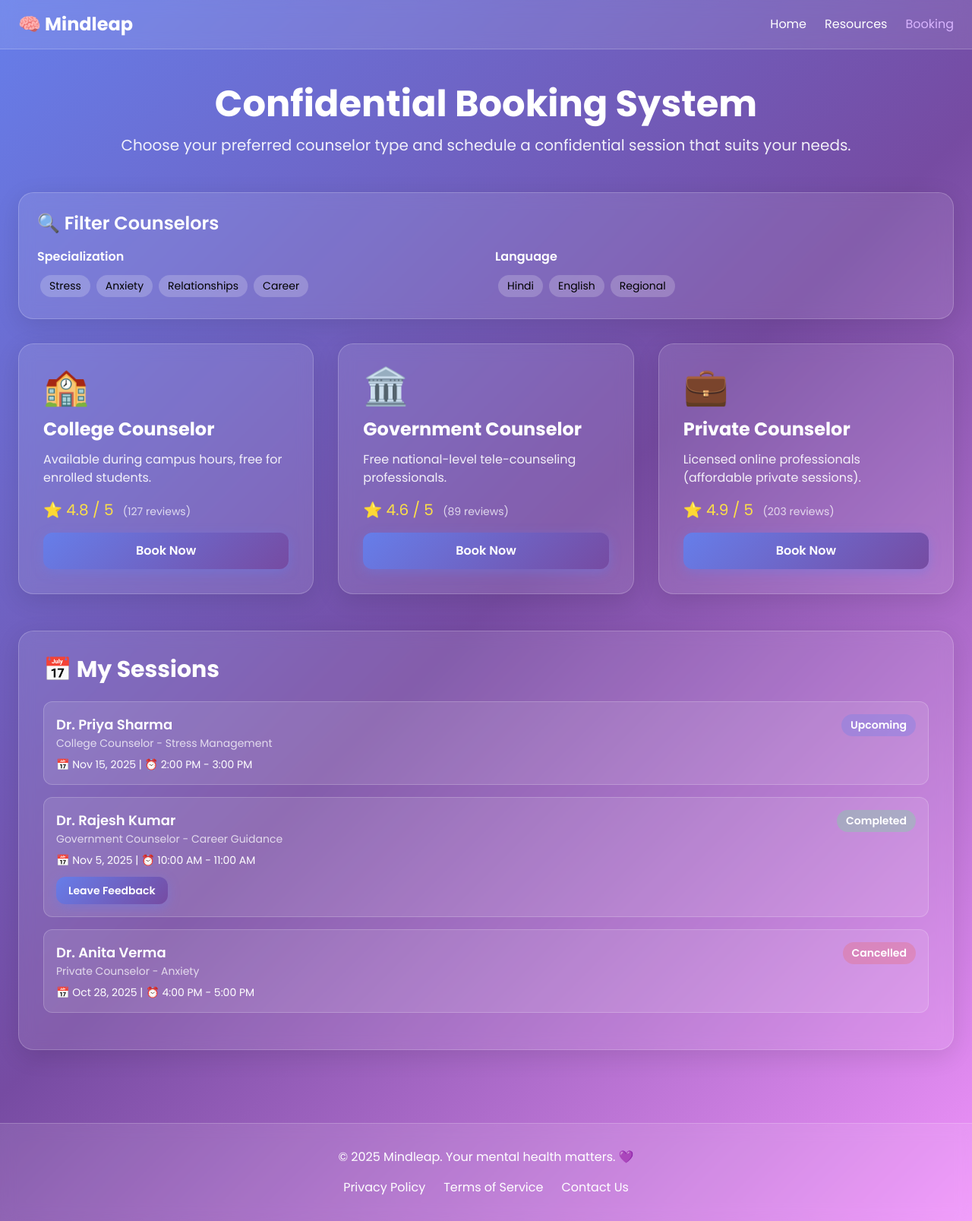
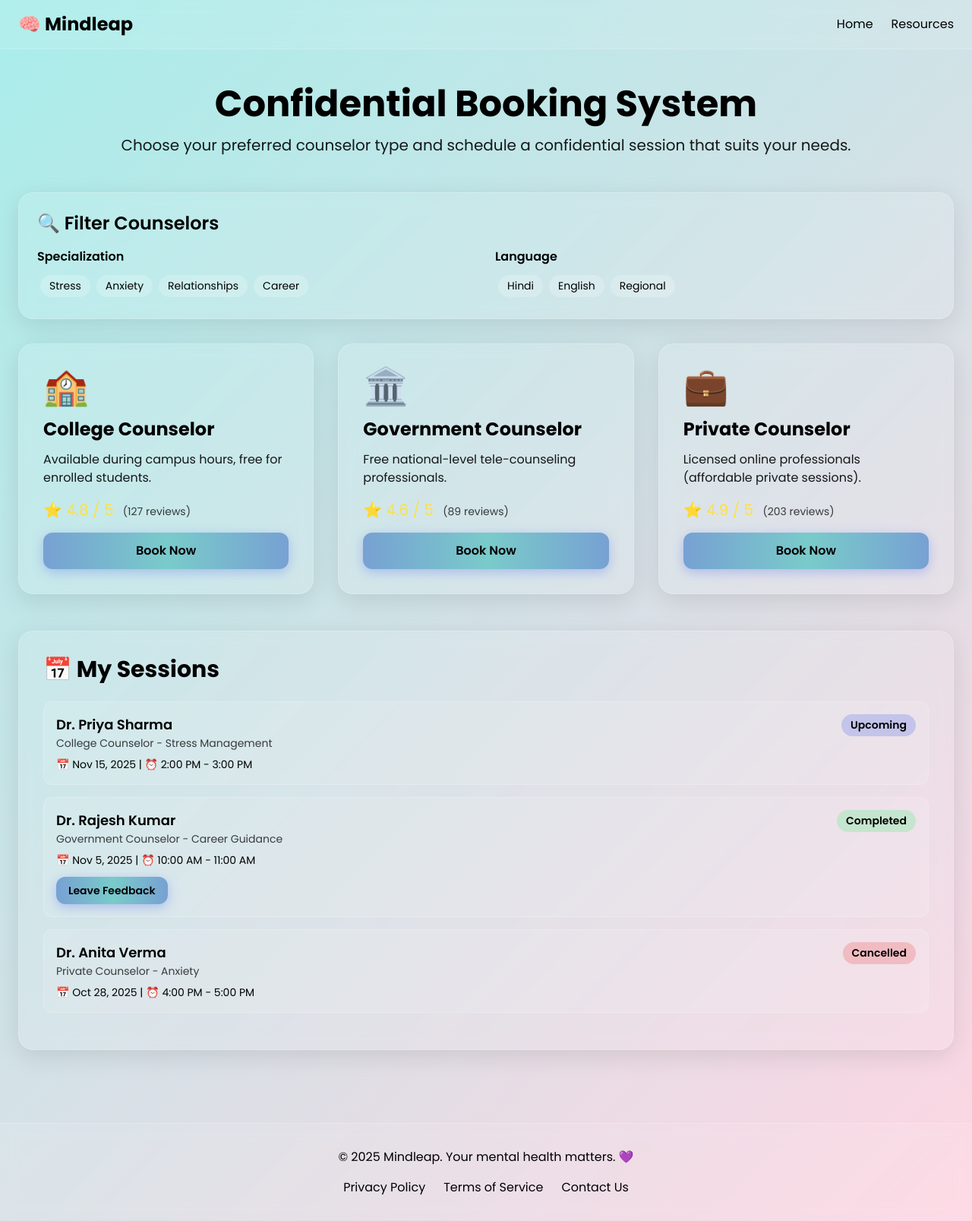
Before and after one commit to roodraksh1839s/Mindleap, a Flask app: template templates/booking_page.html in a window 1280 px wide. Shown: the whole page at 76% size. Run offline with Flask 3, Linux system fonts and the light colour scheme; the template is opened without the code that fills it, so the values that code supplies are empty; some libraries are stand-ins or nearby versions.

Commit message:
Booking system

```diff
--- a/templates/booking_page.html
+++ b/templates/booking_page.html
@@ -15,7 +15,7 @@
         }
 
         body {
-            background: linear-gradient(135deg, #667eea 0%, #764ba2 50%, #f093fb 100%);
+            background: linear-gradient(135deg, #a8edea 0%, #fed6e3 100%);
             min-height: 100vh;
             overflow-x: hidden;
         }
@@ -62,7 +62,10 @@
             left: 0;
             width: 100%;
             height: 100%;
-            background: rgba(0, 0, 0, 0.7);
+            background: #4CA1AF;  /* fallback for old browsers */
+            background: -webkit-linear-gradient(to right, #C4E0E5, #94ebf9);  /* Chrome 10-25, Safari 5.1-6 */
+            background: linear-gradient(to right, #C4E0E5, #96f1ff); /* W3C, IE 10+/ Edge, Firefox 16+, Chrome 26+, Opera 12+, Safari 7+ */
+            /* background: rgba(147, 144, 144, 0.7); */
             z-index: 1000;
             justify-content: center;
             align-items: center;
@@ -98,8 +101,8 @@
         }
 
         .btn-primary {
-            background: linear-gradient(135deg, #667eea 0%, #764ba2 100%);
-            color: white;
+            background: linear-gradient(to right, #77A1D3 0%, #79CBCA  51%, #77A1D3  100%);
+            color: black;
             padding: 0.75rem 1.5rem;
             border-radius: 12px;
             border: none;
@@ -229,7 +232,7 @@
         .alert.success {
             background: rgba(102, 234, 142, 0.3);
             border: 1px solid rgba(102, 234, 142, 0.6);
-            color: white;
+            color: black;
         }
 
         .session-card {
@@ -264,13 +267,13 @@
             border: 1px solid rgba(255, 255, 255, 0.3);
             border-radius: 8px;
             padding: 0.75rem;
-            color: white;
+            color: black;
             width: 100%;
             transition: all 0.3s ease;
         }
 
         input::placeholder, textarea::placeholder {
-            color: rgba(255, 255, 255, 0.6);
+            color: rgba(2, 2, 2, 0.6);
         }
 
         input:focus, select:focus, textarea:focus {
@@ -309,11 +312,10 @@
     <!-- Navbar -->
     <nav class="navbar py-4 px-6">
         <div class="container mx-auto flex justify-between items-center">
-            <h1 class="text-2xl font-bold text-white">🧠 Mindleap</h1>
-            <div class="flex gap-6 text-white">
+            <h1 class="text-2xl font-bold text-black">🧠 Mindleap</h1>
+            <div class="flex gap-6 text-black">
                 <a href="index.html" class="hover:text-purple-300 transition">Home</a>
                 <a href="resource.html" class="hover:text-purple-300 transition">Resources</a>
-                <a href="booking.html" class="text-purple-300">Booking</a>
             </div>
         </div>
     </nav>
@@ -322,16 +324,16 @@
     <div class="container mx-auto px-6 py-12">
         <!-- Hero Section -->
         <div class="text-center mb-12 fade-in-up">
-            <h1 class="text-5xl font-bold text-white mb-4">Confidential Booking System</h1>
-            <p class="text-xl text-white opacity-90">Choose your preferred counselor type and schedule a confidential session that suits your needs.</p>
+            <h1 class="text-5xl font-bold text-black mb-4">Confidential Booking System</h1>
+            <p class="text-xl text-black opacity-90">Choose your preferred counselor type and schedule a confidential session that suits your needs.</p>
         </div>
 
         <!-- Filters Section -->
         <div class="glass-card p-6 mb-8 fade-in-up delay-1">
-            <h3 class="text-2xl font-semibold text-white mb-4">🔍 Filter Counselors</h3>
+            <h3 class="text-2xl font-semibold text-black mb-4">🔍 Filter Counselors</h3>
             <div class="grid md:grid-cols-2 gap-6">
                 <div>
-                    <label class="text-white font-semibold mb-2 block">Specialization</label>
+                    <label class="text-black font-semibold mb-2 block">Specialization</label>
                     <div class="flex flex-wrap">
                         <span class="tag" onclick="toggleTag(this)">Stress</span>
                         <span class="tag" onclick="toggleTag(this)">Anxiety</span>
@@ -340,7 +342,7 @@
                     </div>
                 </div>
                 <div>
-                    <label class="text-white font-semibold mb-2 block">Language</label>
+                    <label class="text-black font-semibold mb-2 block">Language</label>
                     <div class="flex flex-wrap">
                         <span class="tag" onclick="toggleTag(this)">Hindi</span>
                         <span class="tag" onclick="toggleTag(this)">English</span>
@@ -353,7 +355,7 @@
         <!-- Booking Cards -->
         <div class="grid md:grid-cols-3 gap-8 mb-12">
             <!-- College Counselor -->
-            <div class="glass-card p-8 text-white fade-in-up delay-2">
+            <div class="glass-card p-8 text-black fade-in-up delay-2">
                 <div class="text-5xl mb-4">🏫</div>
                 <h3 class="text-2xl font-bold mb-3">College Counselor</h3>
                 <p class="mb-4 opacity-90">Available during campus hours, free for enrolled students.</p>
@@ -365,7 +367,7 @@
             </div>
 
             <!-- Government Counselor -->
-            <div class="glass-card p-8 text-white fade-in-up delay-3">
+            <div class="glass-card p-8 text-black fade-in-up delay-3">
                 <div class="text-5xl mb-4">🏛️</div>
                 <h3 class="text-2xl font-bold mb-3">Government Counselor</h3>
                 <p class="mb-4 opacity-90">Free national-level tele-counseling professionals.</p>
@@ -377,7 +379,7 @@
             </div>
 
             <!-- Private Counselor -->
-            <div class="glass-card p-8 text-white fade-in-up delay-4">
+            <div class="glass-card p-8 text-black fade-in-up delay-4">
                 <div class="text-5xl mb-4">💼</div>
                 <h3 class="text-2xl font-bold mb-3">Private Counselor</h3>
                 <p class="mb-4 opacity-90">Licensed online professionals (affordable private sessions).</p>
@@ -390,7 +392,7 @@
         </div>
 
         <!-- My Sessions -->
-        <div class="glass-card p-8 text-white fade-in-up">
+        <div class="glass-card p-8 text-black fade-in-up">
             <h3 class="text-3xl font-bold mb-6">📅 My Sessions</h3>
 
             <div class="session-card">
@@ -433,20 +435,20 @@
     <div id="bookingModal" class="modal">
         <div class="modal-content">
             <div class="flex justify-between items-center mb-6">
-                <h2 class="text-3xl font-bold text-white">Book Appointment</h2>
-                <button onclick="closeBookingModal()" class="text-white text-3xl hover:text-red-300">&times;</button>
+                <h2 class="text-3xl font-bold text-black">Book Appointment</h2>
+                <button onclick="closeBookingModal()" class="text-black text-3xl hover:text-red-300">&times;</button>
             </div>
 
             <form id="bookingForm">
                 <!-- Counselor Type -->
                 <div class="mb-4">
-                    <label class="text-white font-semibold mb-2 block">Counselor Type</label>
+                    <label class="text-black font-semibold mb-2 block">Counselor Type</label>
                     <input type="text" id="counselorType" readonly class="opacity-75 cursor-not-allowed">
                 </div>
 
                 <!-- Anonymous Toggle -->
                 <div class="mb-6 flex items-center justify-between">
-                    <span class="text-white font-semibold">Book Anonymously</span>
+                    <span class="text-black font-semibold">Book Anonymously</span>
                     <label class="switch">
                         <input type="checkbox" id="anonymousToggle" onchange="toggleAnonymous()">
                         <span class="slider"></span>
@@ -456,18 +458,18 @@
                 <!-- User Details -->
                 <div id="userDetails">
                     <div class="mb-4">
-                        <label class="text-white font-semibold mb-2 block">Full Name</label>
+                        <label class="text-black font-semibold mb-2 block">Full Name</label>
                         <input type="text" id="userName" placeholder="Enter your name" required>
                     </div>
                     <div class="mb-4">
-                        <label class="text-white font-semibold mb-2 block">Email</label>
+                        <label class="text-black font-semibold mb-2 block">Email</label>
                         <input type="email" id="userEmail" placeholder="Enter your email" required>
                     </div>
                 </div>
 
                 <!-- Select Counselor -->
                 <div class="mb-4">
-                    <label class="text-white font-semibold mb-2 block">Select Counselor</label>
+                    <label class="text-black font-semibold mb-2 block">Select Counselor</label>
                     <select id="counselorSelect" required>
                         <option value="">Choose a counselor</option>
                     </select>
@@ -475,7 +477,7 @@
 
                 <!-- Mini Calendar -->
                 <div class="mb-4">
-                    <label class="text-white font-semibold mb-2 block">Select Date</label>
+                    <label class="text-black font-semibold mb-2 block">Select Date</label>
                     <div class="grid grid-cols-7 gap-2" id="calendar">
                         <!-- Calendar will be generated by JS -->
                     </div>
@@ -483,7 +485,7 @@
 
                 <!-- Time Slots -->
                 <div class="mb-4">
-                    <label class="text-white font-semibold mb-2 block">Select Time</label>
+                    <label class="text-black font-semibold mb-2 block">Select Time</label>
                     <div class="flex flex-wrap gap-2" id="timeSlots">
                         <!-- Time slots will be generated by JS -->
                     </div>
@@ -492,7 +494,7 @@
                 <!-- Reminder -->
                 <div class="mb-6 flex items-center">
                     <input type="checkbox" id="reminderToggle" class="mr-3 w-5 h-5">
-                    <label for="reminderToggle" class="text-white">Send reminder (WhatsApp/Email) 1 hour before</label>
+                    <label for="reminderToggle" class="text-black">Send reminder (WhatsApp/Email) 1 hour before</label>
                 </div>
 
                 <!-- Success Alert -->
@@ -510,13 +512,13 @@
     <div id="feedbackModal" class="modal">
         <div class="modal-content">
             <div class="flex justify-between items-center mb-6">
-                <h2 class="text-3xl font-bold text-white">Anonymous Feedback</h2>
-                <button onclick="closeFeedbackModal()" class="text-white text-3xl hover:text-red-300">&times;</button>
+                <h2 class="text-3xl font-bold text-black">Anonymous Feedback</h2>
+                <button onclick="closeFeedbackModal()" class="text-black text-3xl hover:text-red-300">&times;</button>
             </div>
 
             <form id="feedbackForm">
                 <div class="mb-4">
-                    <label class="text-white font-semibold mb-2 block">Rating</label>
+                    <label class="text-black font-semibold mb-2 block">Rating</label>
                     <div class="flex gap-2 text-3xl">
                         <span class="cursor-pointer hover:scale-110 transition" onclick="setRating(1)">⭐</span>
                         <span class="cursor-pointer hover:scale-110 transition" onclick="setRating(2)">⭐</span>
@@ -528,7 +530,7 @@
                 </div>
 
                 <div class="mb-4">
-                    <label class="text-white font-semibold mb-2 block">Your Feedback</label>
+                    <label class="text-black font-semibold mb-2 block">Your Feedback</label>
                     <textarea id="feedbackText" rows="4" placeholder="Share your experience..." required></textarea>
                 </div>
 
@@ -543,7 +545,7 @@
 
     <!-- Footer -->
     <footer class="footer py-8 px-6 mt-12">
-        <div class="container mx-auto text-center text-white">
+        <div class="container mx-auto text-center text-black">
             <p class="mb-4">&copy; 2025 Mindleap. Your mental health matters. 💜</p>
             <div class="flex justify-center gap-6">
                 <a href="#" class="hover:text-purple-300 transition">Privacy Policy</a>
@@ -609,7 +611,7 @@
 
             const days = ['S', 'M', 'T', 'W', 'T', 'F', 'S'];
             days.forEach(day => {
-                calendar.innerHTML += `<div class="text-center text-white font-semibold">${day}</div>`;
+                calendar.innerHTML += `<div class="text-center text-black font-semibold">${day}</div>`;
             });
 
             const today = new Date();
```
